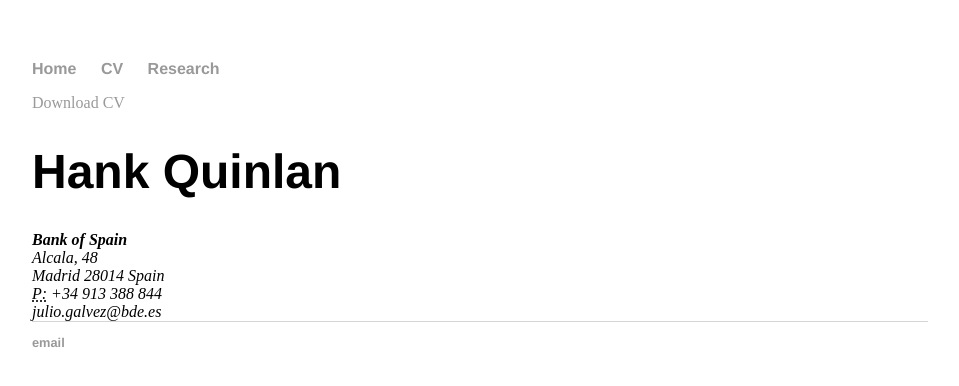
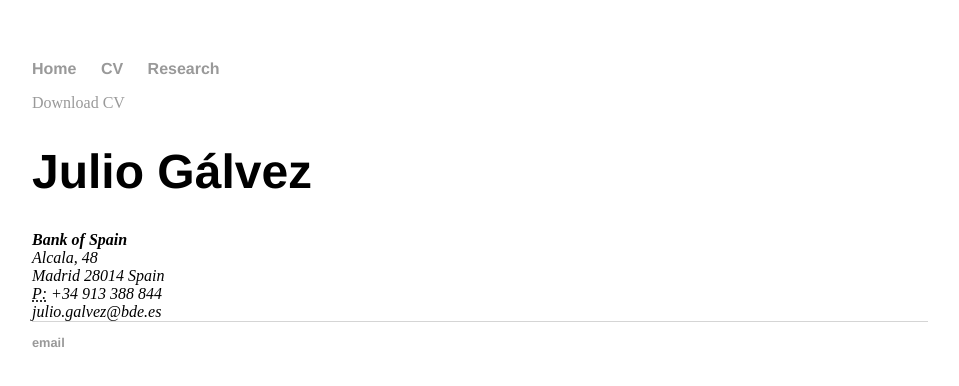
Before and after one commit to galvezjm/galvezjm.github.io, a Jekyll site: the page built from cv/index.html, in a window 1280 px wide. Shown: the top 386 px of the page, without its empty margins (160-1119 px from the left). Built offline with Jekyll 4.4.1, drawn with Linux system fonts in a browser that asks for light colours.

Commit message:
Update index.html

```diff
--- a/cv/index.html
+++ b/cv/index.html
@@ -4,7 +4,7 @@ title: CV of Julio Gálvez
 ---
 <div class="cv"> <a href="#" class="download" title="Download CV as
 PDF">Download CV</a>
-<h1>Hank Quinlan</h1>
+<h1>Julio Gálvez</h1>
 <address> <strong>Bank of Spain</strong><br>
 Alcala, 48<br>
 Madrid 28014 Spain<br>
```
